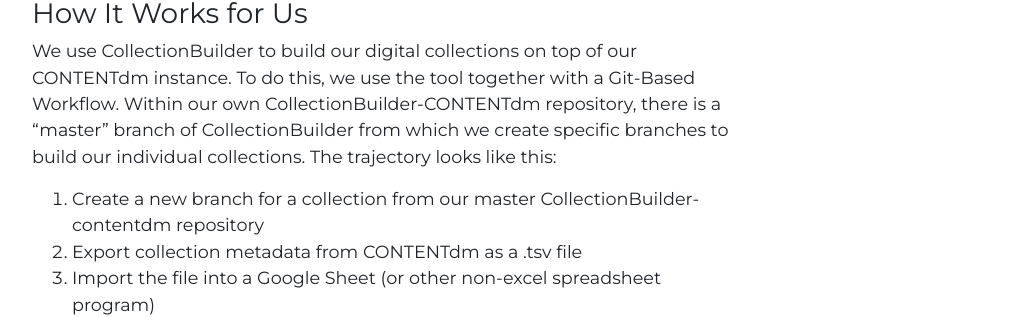
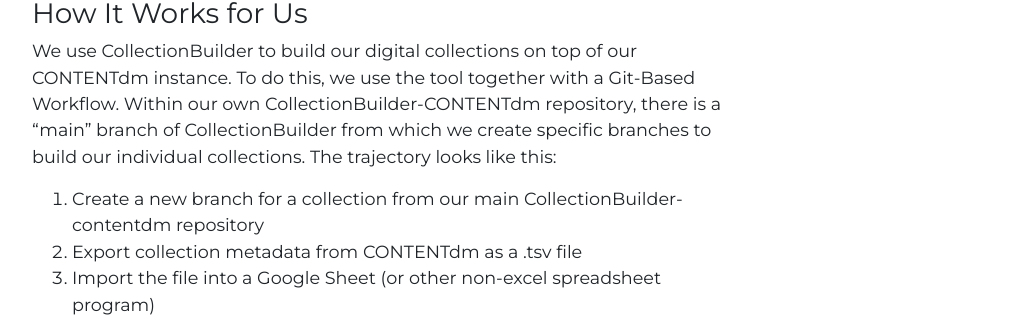
Before and after one commit to CollectionBuilder/collectionbuilder.github.io, a Jekyll site: the page built from pages/about.md, in a window 1280 px wide and 900 px high, scrolled down 2283 px. Shown: the part 220-537 px from the top of the window, without its empty margins (253-1272 px from the left). Built offline with Jekyll 4.4.1, drawn with Linux system fonts in a browser that asks for light colours; comment, search, counter and statistics services are not loaded.

Commit message:
update default branch links / mentions

```diff
--- a/pages/about.md
+++ b/pages/about.md
@@ -59,9 +59,9 @@
 
 ### How It Works for Us
 
-We use CollectionBuilder to build our digital collections on top of our CONTENTdm instance. To do this, we use the tool together with a Git-Based Workflow. Within our own CollectionBuilder-CONTENTdm repository, there is a "master" branch of CollectionBuilder from which we create specific branches to build our individual collections. The trajectory looks like this:
+We use CollectionBuilder to build our digital collections on top of our CONTENTdm instance. To do this, we use the tool together with a Git-Based Workflow. Within our own CollectionBuilder-CONTENTdm repository, there is a "main" branch of CollectionBuilder from which we create specific branches to build our individual collections. The trajectory looks like this:
 
-1. Create a new branch for a collection from our master CollectionBuilder-contentdm repository
+1. Create a new branch for a collection from our main CollectionBuilder-contentdm repository
 2. Export collection metadata from CONTENTdm as a .tsv file
 2. Import the file into a Google Sheet (or other non-excel spreadsheet program)
 3. Add a metadata field for "objectid" based on CONTENTdm item number and collection name
@@ -90,7 +90,7 @@
 
 - **Partner!** - If you, or some institution you know, might be interested in adopting this tool more seriously, we can offer a small subaward to supplement the additional work involved and one of us would visit your site to help get everything set up.
 - **Feedback!** - If you have thoughts on the documentation, tool, visualizations, user interactions, or any other features in the tool, please *please* **please** provide us with feedback. Our intention in doing workshops and presentations is to gather feedback on the tool so that when our year is up we have the best, most usable version of CollectionBuilder.
-- **Contribute** - If you take to the static web development model and would like to provide contributions of your own to our tool, we would LOVE to work with you and incorporate any contributions you might make. We have a [code of conduct](https://github.com/CollectionBuilder/collectionbuilder.github.io/blob/master/CODE_OF_CONDUCT.md) for contributors.
+- **Contribute** - If you take to the static web development model and would like to provide contributions of your own to our tool, we would LOVE to work with you and incorporate any contributions you might make. We have a [code of conduct](https://github.com/CollectionBuilder/collectionbuilder.github.io/blob/main/CODE_OF_CONDUCT.md) for contributors.
 
 <div class="row">
 <div class="col-md-4" markdown="1">
```
Also changed, not shown: CONTRIBUTING.md (+1 -1 lines), PARTNER_AGREEMENT.md (+1 -1 lines), _docs/02_repository/intro.md (+1 -1 lines), old/workshop/introduction.md (+3 -3 lines), README.md.
